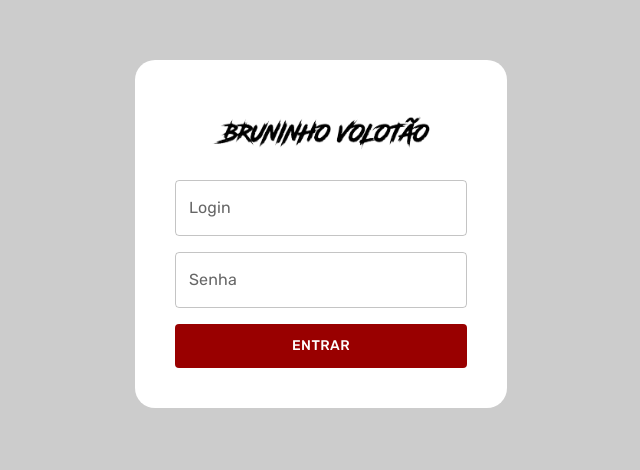
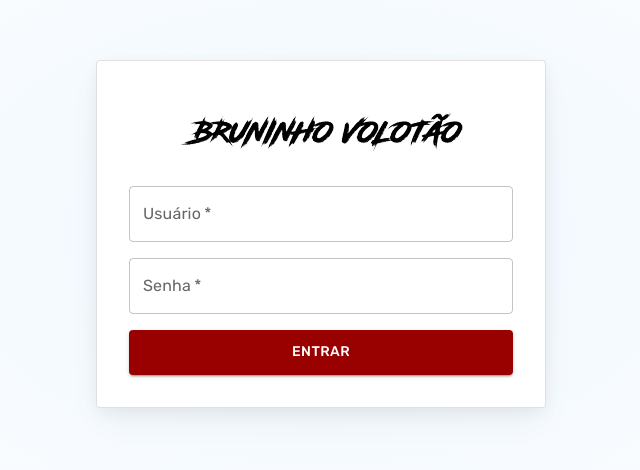
Before and after one commit to bruninhovolotao/Portfolio-frontend, a React (Vite) app: page /login in a window 1280 px wide. Shown: the part 166-636 px from the top of the page, without its empty margins (319-959 px from the left). Built offline with nearby package versions, Linux system fonts and the light colour scheme.

Commit message:
create painel

```diff
--- /dev/null
+++ b/src/components/Logo.tsx
@@ -0,0 +1,6 @@
+export function Logo(){
+    return(
+        <img src="/assets/logo-bruninho-volotao-black.png" alt="Logo Bruninho Volotão" />
+    )
+
+}
--- /dev/null
+++ b/src/pages/Painel.tsx
@@ -0,0 +1,9 @@
+import { SidebarPainel } from "../painel/Sidebar";
+
+export function Painel() {
+  return(
+    <>
+      <SidebarPainel />
+    </>
+  )
+}
--- a/src/pages/login.css
+++ b/src/pages/login.css
@@ -3,7 +3,7 @@
 
 }
 
-.login-content{
+/* .login-content{
     margin: 0 45vh;
     padding: 30px;
     display: flex !important;
@@ -24,11 +24,11 @@
     font-size: 26px;
     font-weight: 400;
     text-align: center;
-}
+} */
 
 .login-content img{
     margin: 0 auto;
-    padding-bottom: 20px;
+    padding-bottom: 22px;
 }
 
 .login-content button{
--- a/src/pages/login.tsx
+++ b/src/pages/login.tsx
@@ -1,14 +1,98 @@
-import { Button, Container, Grid, TextField } from "@mui/material";
+import { Button, TextField } from "@mui/material";
+import '../pages/login.css'
 import '../pages/login.css'
 import { useNavigate } from "react-router-dom";
 import { api } from "../services/api"
 import { useState } from "react";
+import * as React from 'react';
+import Box from '@mui/material/Box';
+import CssBaseline from '@mui/material/CssBaseline';
+import FormControl from '@mui/material/FormControl';
+import Stack from '@mui/material/Stack';
+import MuiCard from '@mui/material/Card';
+import { styled } from '@mui/material/styles';
+import { Logo } from "../components/Logo";
+
+
+const Card = styled(MuiCard)(({ theme }) => ({
+  display: 'flex',
+  flexDirection: 'column',
+  alignSelf: 'center',
+  width: '100%',
+  padding: theme.spacing(4),
+  gap: theme.spacing(2),
+  margin: 'auto',
+  boxShadow:
+    'hsla(220, 30%, 5%, 0.05) 0px 5px 15px 0px, hsla(220, 25%, 10%, 0.05) 0px 15px 35px -5px',
+  [theme.breakpoints.up('sm')]: {
+    width: '450px',
+  },
+  ...theme.applyStyles('dark', {
+    boxShadow:
+      'hsla(220, 30%, 5%, 0.5) 0px 5px 15px 0px, hsla(220, 25%, 10%, 0.08) 0px 15px 35px -5px',
+  }),
+}));
+
+const SignUpContainer = styled(Stack)(({ theme }) => ({
+  height: 'calc((1 - var(--template-frame-height, 0)) * 100dvh)',
+  minHeight: '100%',
+  padding: theme.spacing(2),
+  [theme.breakpoints.up('sm')]: {
+    padding: theme.spacing(4),
+  },
+  '&::before': {
+    content: '""',
+    display: 'block',
+    position: 'absolute',
+    zIndex: -1,
+    inset: 0,
+    backgroundImage:
+      'radial-gradient(ellipse at 50% 50%, hsl(210, 100%, 97%), hsl(0, 0%, 100%))',
+    backgroundRepeat: 'no-repeat',
+    ...theme.applyStyles('dark', {
+      backgroundImage:
+        'radial-gradient(at 50% 50%, hsla(210, 100%, 16%, 0.5), hsl(220, 30%, 5%))',
+    }),
+  },
+}));
 
 export function Login() {
 
     const[ emailOuUsername, setEmailOuUsername ] = useState("");
     const [ senha, setSenha] = useState("");
     const navigate = useNavigate();
+    const [passwordError, setPasswordError] = React.useState(false);
+    const [passwordErrorMessage, setPasswordErrorMessage] = React.useState('');
+    const [nameError, setNameError] = React.useState(false);
+    const [nameErrorMessage, setNameErrorMessage] = React.useState('');
+
+    const validateInputs = () => {
+        const password = document.getElementById('password') as HTMLInputElement;
+        const name = document.getElementById('name') as HTMLInputElement;
+
+        let isValid = true;
+
+
+        if (!password.value || password.value.length < 5) {
+        setPasswordError(true);
+        setPasswordErrorMessage('A senha deve ter pelo menos 5 caracteres.');
+        isValid = false;
+        } else {
+        setPasswordError(false);
+        setPasswordErrorMessage('');
+        }
+
+        if (!name.value || name.value.length < 1) {
+        setNameError(true);
+        setNameErrorMessage('Usuário é obrigatório.');
+        isValid = false;
+        } else {
+        setNameError(false);
+        setNameErrorMessage('');
+        }
+
+        return isValid;
+    };
 
     async function handleLogin(e: React.FormEvent){
         e.preventDefault();
@@ -25,8 +109,7 @@ export function Login() {
             localStorage.setItem("token", token)
             localStorage.setItem("usuario", JSON.stringify(usuario))
 
-            alert("Login realizado com sucesso!")
-            navigate("/")
+            navigate("/painel")
 
         // eslint-disable-next-line @typescript-eslint/no-explicit-any
         } catch (error: any) {
@@ -37,24 +120,66 @@ export function Login() {
 
     }
 
+  return (
+    <>
+      <CssBaseline enableColorScheme />
 
-    return(
-        <>
-        <div className="login">
-            <Container>
-                <Grid container className="login-content">
-                    <Grid className="login-form">
-                        <img src="/assets/logo-bruninho-volotao-black.png" alt="Logo Bruninho Volotão" width={230} height={60}/>
+      <SignUpContainer direction="column" justifyContent="space-between">
+        <Card variant="outlined">
 
-                        <form onSubmit={handleLogin}>
-                            <TextField label="Login" variant="outlined" sx={{width: '100%', mb:2}} value={emailOuUsername} onChange={(e) => setEmailOuUsername(e.target.value)} />
-                            <TextField label="Senha" variant="outlined" sx={{width: '100%', mb:2}} type="password" value={senha} onChange={(e) => setSenha(e.target.value)} />
-                            <Button type="submit" variant="contained" sx={{width: '100%'}} disableElevation>Entrar</Button>
-                        </form>
-                    </Grid>
-                </Grid>
-            </Container>
-        </div>
-        </>
-    )
+          <Box
+            component="form"
+            onSubmit={handleLogin}
+            sx={{ display: 'flex', flexDirection: 'column', gap: 2 }}
+            className="login-content"
+          >
+            <FormControl>
+                <Logo />
+              <TextField
+                label="Usuário"
+                variant="outlined"
+                autoComplete="name"
+                name="name"
+                required
+                fullWidth
+                id="name"
+                placeholder="username"
+                value={emailOuUsername}
+                onChange={(e) => setEmailOuUsername(e.target.value)}
+                error={nameError}
+                helperText={nameErrorMessage}
+                color={nameError ? 'error' : 'primary'} />
+
+            </FormControl>
+            <FormControl>
+              <TextField
+                label="Senha"
+                variant="outlined"
+                required
+                fullWidth
+                name="password"
+                placeholder="••••••"
+                type="password"
+                id="password"
+                autoComplete="new-password"
+                value={senha} onChange={(e) => setSenha(e.target.value)}
+                error={passwordError}
+                helperText={passwordErrorMessage}
+                color={passwordError ? 'error' : 'primary'}
+              />
+            </FormControl>
+
+            <Button
+              type="submit"
+              fullWidth
+              variant="contained"
+              onClick={validateInputs}
+            >
+              Entrar
+            </Button>
+          </Box>
+        </Card>
+      </SignUpContainer>
+      </>
+  );
 }
--- /dev/null
+++ b/src/painel/BlogPainel.tsx
@@ -0,0 +1,9 @@
+import { SidebarPainel } from "./Sidebar";
+
+export function BlogPainel(){
+    return(
+        <>
+        <SidebarPainel />
+        </>
+    )
+}
--- /dev/null
+++ b/src/painel/PortfolioPainel.tsx
@@ -0,0 +1,9 @@
+import { SidebarPainel } from "./Sidebar";
+
+export function PortfolioPainel(){
+    return(
+        <>
+        <SidebarPainel />
+        </>
+    )
+}
--- /dev/null
+++ b/src/painel/Sidebar.css
@@ -0,0 +1,35 @@
+.painel-sidebar{
+    height: 100vh;
+    background-color: #fbfbfb;
+    border-right: 1px solid #d6d6d6;
+}
+
+.painel-sidebar img{
+    width: 70%;
+    padding: 5% 20% 5% 10%;
+    border-bottom: 1px solid #d6d6d6;
+}
+
+.painel-sidebar ul{
+    padding: 20px;
+    border-bottom: 1px solid #d6d6d6;
+}
+
+.painel-sidebar .button{
+    border-radius: 10px;
+    margin-bottom: 5px;
+}
+
+.painel-sidebar .icon{
+    min-width: 30px;
+}
+
+.painel-sidebar svg{
+    font-size: 20px;
+}
+
+.painel-sidebar a{
+    width: 100%;
+    text-decoration: none;
+    color: #707070
+}
--- /dev/null
+++ b/src/painel/Sidebar.tsx
@@ -0,0 +1,60 @@
+import { Box, Grid, Link } from "@mui/material";
+import '../painel/Sidebar.css'
+import { Logo } from "../components/Logo";
+import List from '@mui/material/List';
+import ListItem from '@mui/material/ListItem';
+import ListItemButton from '@mui/material/ListItemButton';
+import ListItemIcon from '@mui/material/ListItemIcon';
+import ListItemText from '@mui/material/ListItemText';
+import HomeIcon from '@mui/icons-material/Home';
+import WorkIcon from '@mui/icons-material/Work';
+import ArticleIcon from '@mui/icons-material/Article';
+
+export function SidebarPainel(){
+    return(
+        <>
+        <Grid container>
+            <Grid size={2} component={"aside"}>
+                <Box className="painel-sidebar">
+            <Logo/>
+
+            <List>
+            <ListItem disablePadding>
+                <Link href="/painel">
+                    <ListItemButton className="button">
+                    <ListItemIcon className="icon">
+                        <HomeIcon />
+                    </ListItemIcon>
+                    <ListItemText primary="Home" />
+                </ListItemButton>
+                </Link>
+            </ListItem>
+
+            <ListItem disablePadding>
+                <Link href="/painel/portfolio">
+                    <ListItemButton className="button">
+                    <ListItemIcon className="icon">
+                        <WorkIcon />
+                    </ListItemIcon>
+                    <ListItemText primary="Portfolio" />
+                </ListItemButton>
+                </Link>
+            </ListItem>
+
+            <ListItem disablePadding>
+                <Link href="/painel/blog">
+                    <ListItemButton className="button">
+                        <ListItemIcon className="icon">
+                            <ArticleIcon />
+                        </ListItemIcon>
+                        <ListItemText primary="Blog" />
+                    </ListItemButton>
+                </Link>
+                </ListItem>
+            </List>
+                </Box>
+            </Grid>
+        </Grid>
+        </>
+    )
+}
--- a/src/routes/index.tsx
+++ b/src/routes/index.tsx
@@ -6,6 +6,9 @@ import { Portfolio } from '../pages/Portfolio';
 import { Blog } from '../pages/Blog';
 import { Contato } from '../pages/Contato';
 import { Login } from '../pages/login';
+import { Painel } from '../pages/Painel';
+import { BlogPainel } from '../painel/BlogPainel';
+import { PortfolioPainel } from '../painel/PortfolioPainel';
 
 export function AppRoutes(){
     return(
@@ -19,6 +22,9 @@ export function AppRoutes(){
                 <Route path='/Blog' element={<Blog/>} />
                 <Route path='/contato' element={<Contato/>} />
                 <Route path='/login' element={<Login/>} />
+                <Route path='/painel' element={<Painel />} />
+                <Route path='/painel/blog' element={<BlogPainel />} />
+                <Route path='/painel/portfolio' element={<PortfolioPainel />} />
             </Routes>
         </BrowserRouter>
     )
```
